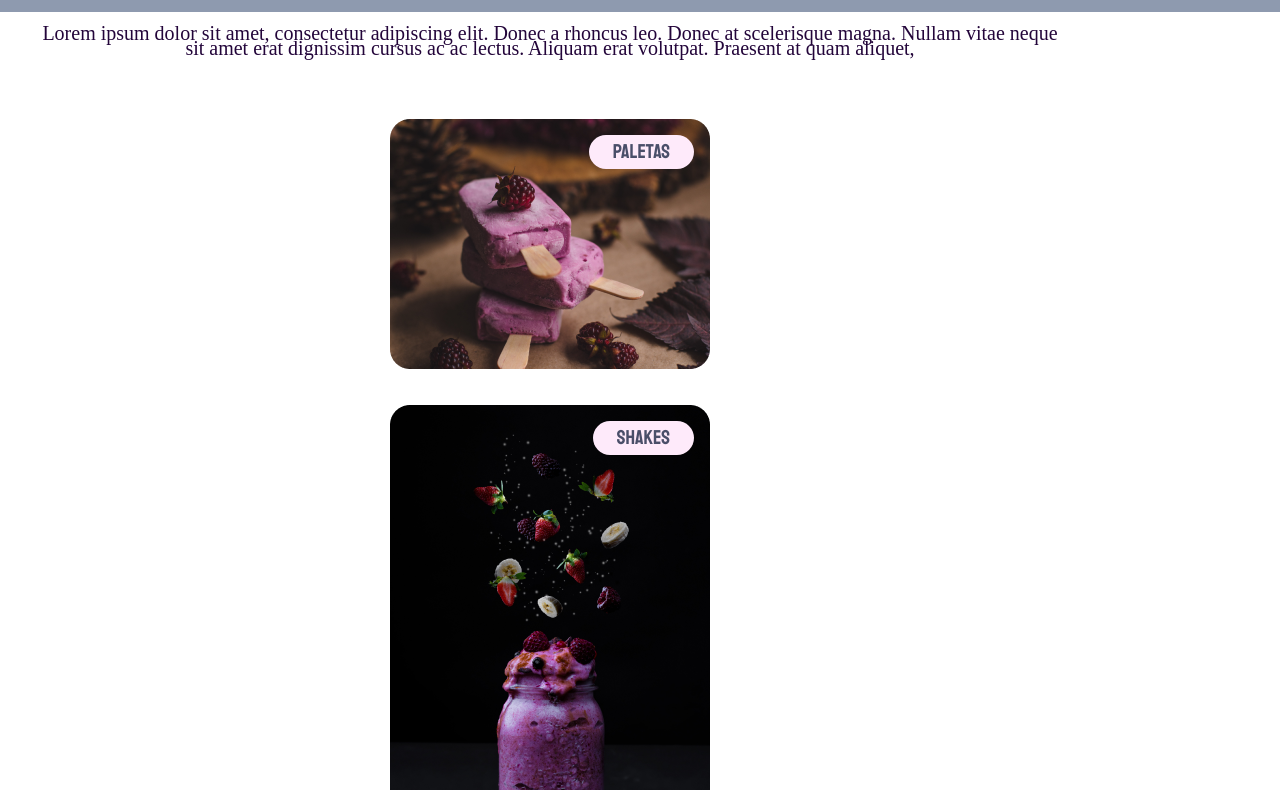
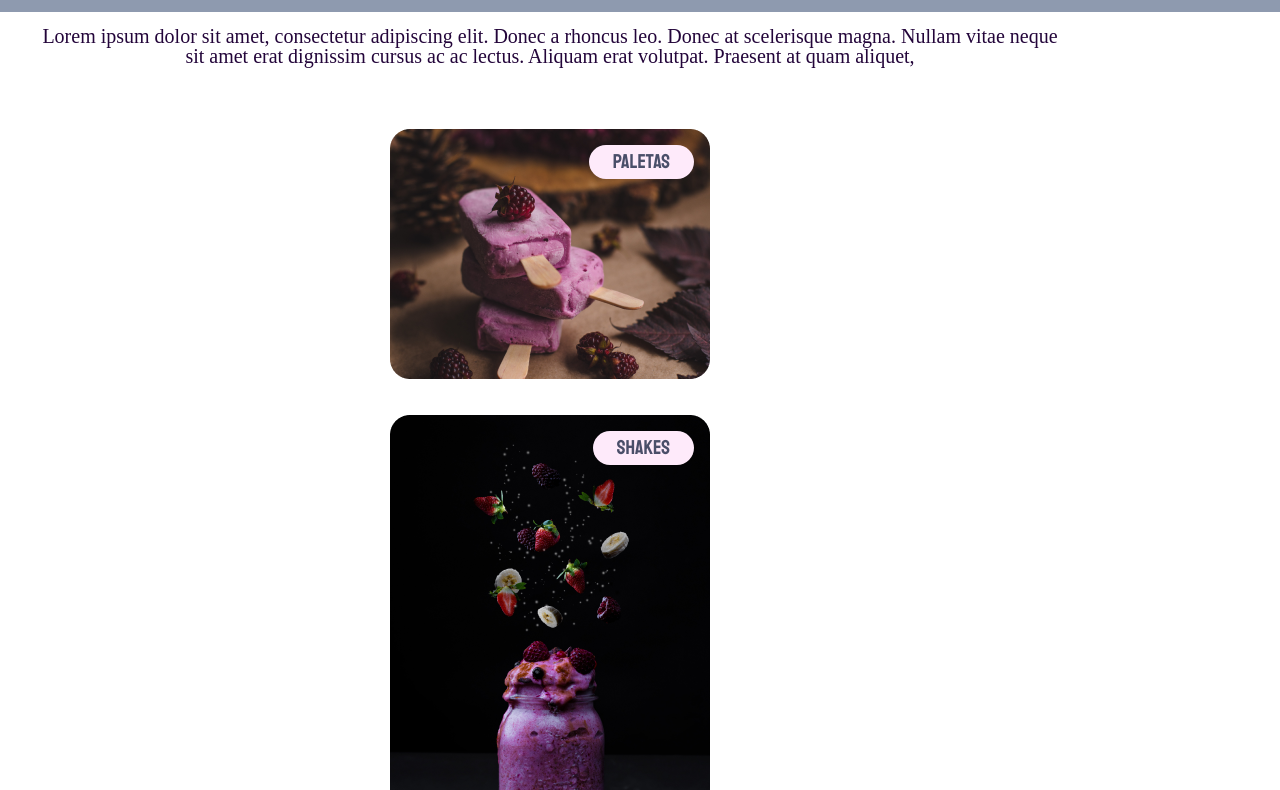
Before and after one commit to nilsonbinda/Stage_03_-_Projeto_04, a plain HTML site: page index.html in a window 1280 px wide. Shown: the part 267-1057 px from the top of the page. Drawn offline with Linux system fonts and the light colour scheme; a web font is replaced by a local one.

Commit message:
Ateração do texto

```diff
--- a/style.css
+++ b/style.css
@@ -63,7 +63,7 @@ main p{
     font-style: normal;
     font-weight: 400;
     font-size: 2rem;
-    line-height: 1.5rem;
+    line-height: 2rem;
     color: #23053A;
     text-align: center;
 
```
